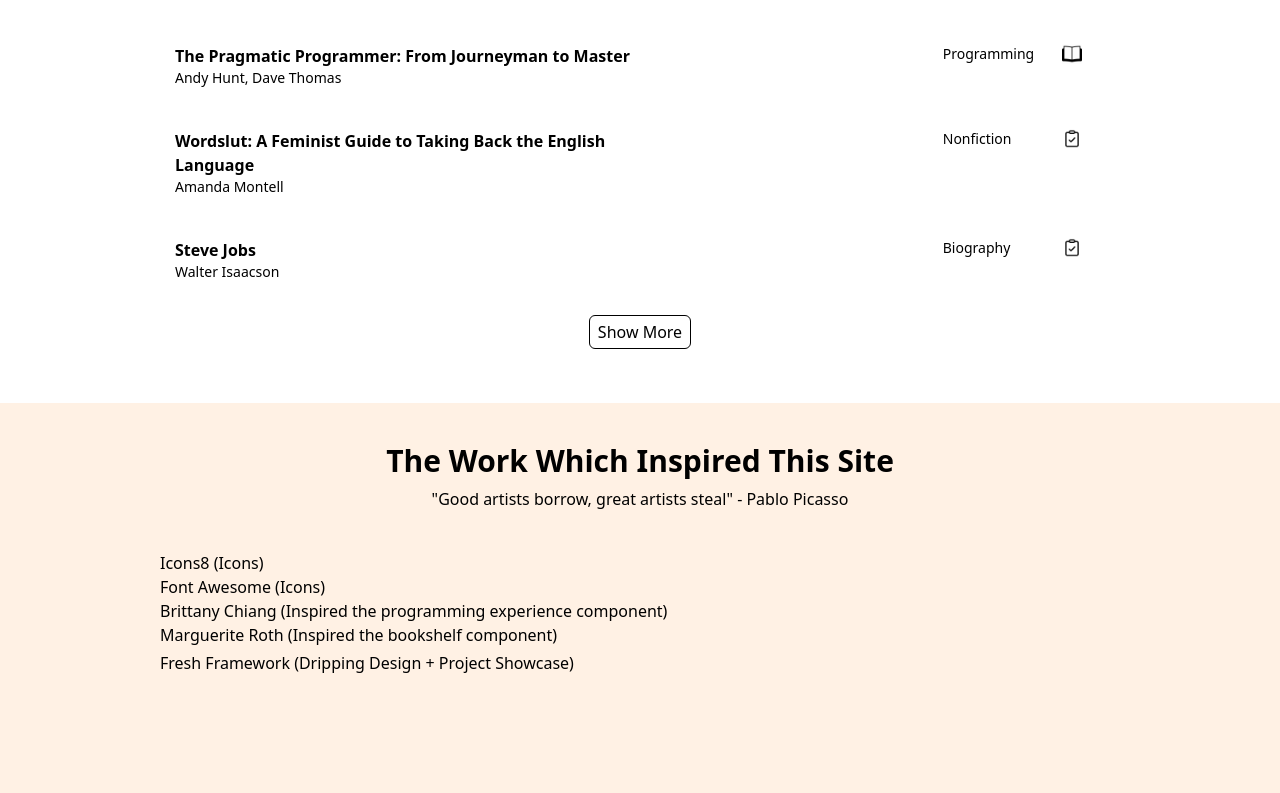
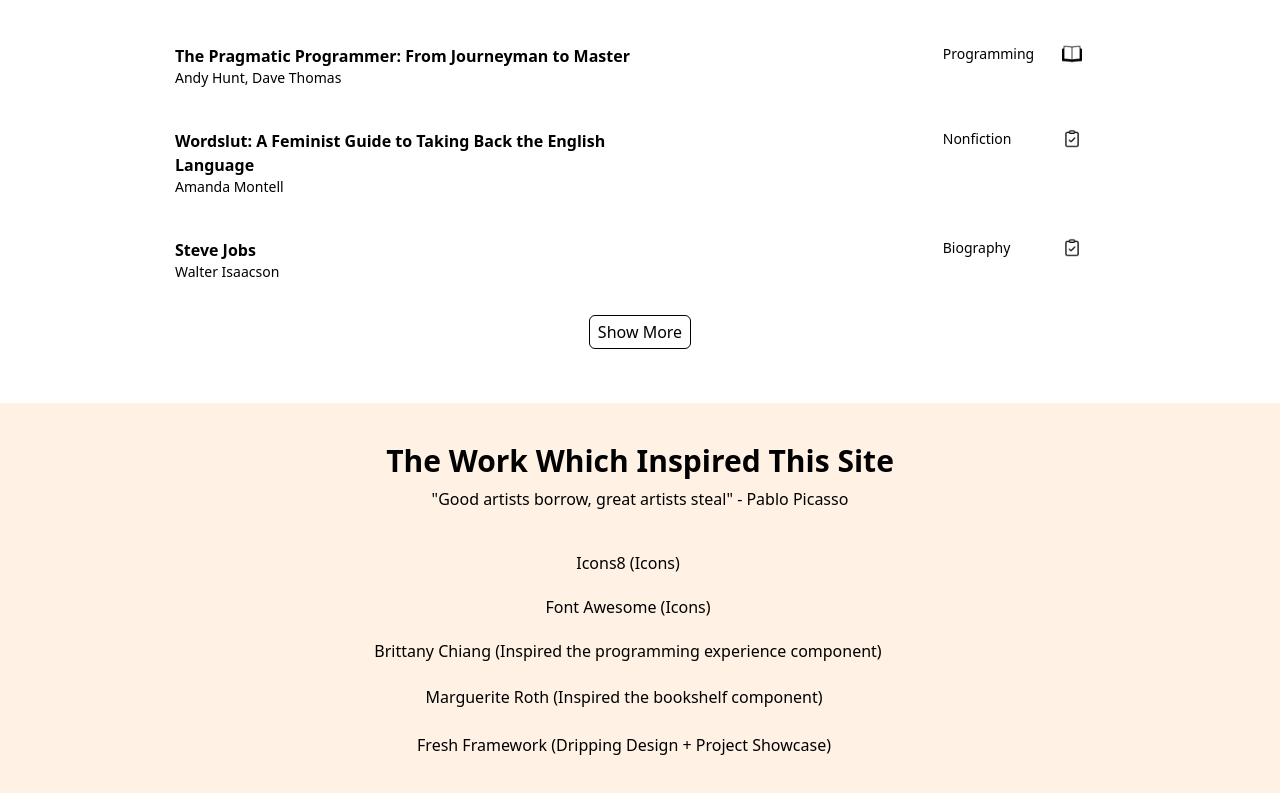
Before and after one commit to Hiccup246/jameswatt, a Next.js app: page / in a window 1280 px wide. Shown: the part 2350-3143 px from the top of the page. Before the commit the page ends 3069 px from the top, so only its background shows below. Built offline with nearby package versions, Linux system fonts and the light colour scheme.

Commit message:
Complete first draft of credits section

```diff
--- a/components/CreditsSection.tsx
+++ b/components/CreditsSection.tsx
@@ -14,9 +14,9 @@ export default function CreditsSection() {
 
             <h2 className="text-center mb-10">&quot;Good artists borrow, great artists steal&quot; - Pablo Picasso</h2>
 
-            <div>
+            <div className="text-center">
                 <ul>
-                    <li className="group hover">
+                    <li className="group hover mb-5">
                         <a className="group-hover:underline pr-2" href="https://icons8.com/" aria-label="Icons8 Homepage">
                             Icons8 (Icons)
                         </a>
@@ -26,7 +26,7 @@ export default function CreditsSection() {
                         </a>
                     </li>
 
-                    <li className="group hover">
+                    <li className="group hover mb-5">
                         <a className="group-hover:underline pr-2" href="https://fontawesome.com/" aria-label="Font Awesome Homepage">
                             Font Awesome (Icons)
                         </a>
@@ -36,17 +36,17 @@ export default function CreditsSection() {
                         </a>
                     </li>
 
-                    <li className="group hover">
+                    <li className="group hover mb-5">
                         <a className="group-hover:underline pr-2" href="https://brittanychiang.com/" aria-label="Brittany Chiang Website">
                             Brittany Chiang (Inspired the programming experience component)
                         </a>
 
-                        <a className="inline-block h-4 w-4 opacity-0 -rotate-45 group-hover:opacity-70 duration-500 transition-opacity-transform ease-in-out translate-x-[-8px] group-hover:transform-none align-middle mb-1" href="https://brittanychiang.com/" aria-label="Brittany Chiang Website">
+                        <a className="inline-block h-4 w-4 opacity-0 -rotate-45 group-hover:opacity-70 duration-500 transition-opacity-transform ease-in-out translate-x-[-8px] group-hover:transform-none align-middle mb-2" href="https://brittanychiang.com/" aria-label="Brittany Chiang Website">
                             <BrittanyChiangIcon />
                         </a>
                     </li>
 
-                    <li className="group hover">
+                    <li className="group hover mb-5">
                         <a className="group-hover:underline pr-2" href="https://marguerite.io/" aria-label="Marguerite Roth Website">
                             Marguerite Roth (Inspired the bookshelf component)
                         </a>
@@ -61,7 +61,7 @@ export default function CreditsSection() {
                         </div>
                     </li>
 
-                    <li className="group hover">
+                    <li className="group hover mb-5">
                         <a className="group-hover:underline pr-2" href="https://fresh.deno.dev/" aria-label="Fresh Framework Homepage">
                             Fresh Framework (Dripping Design + Project Showcase)
                         </a>
```
